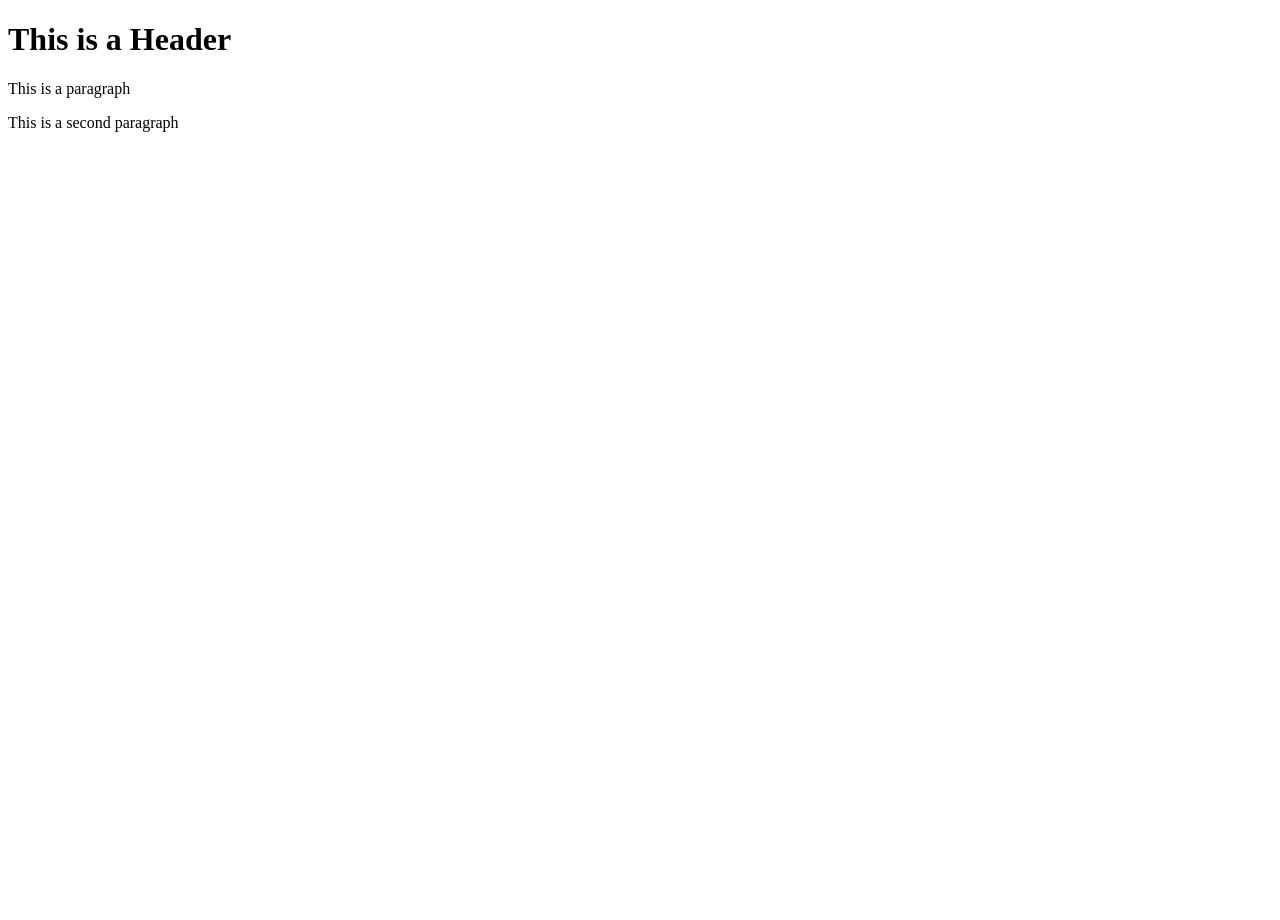
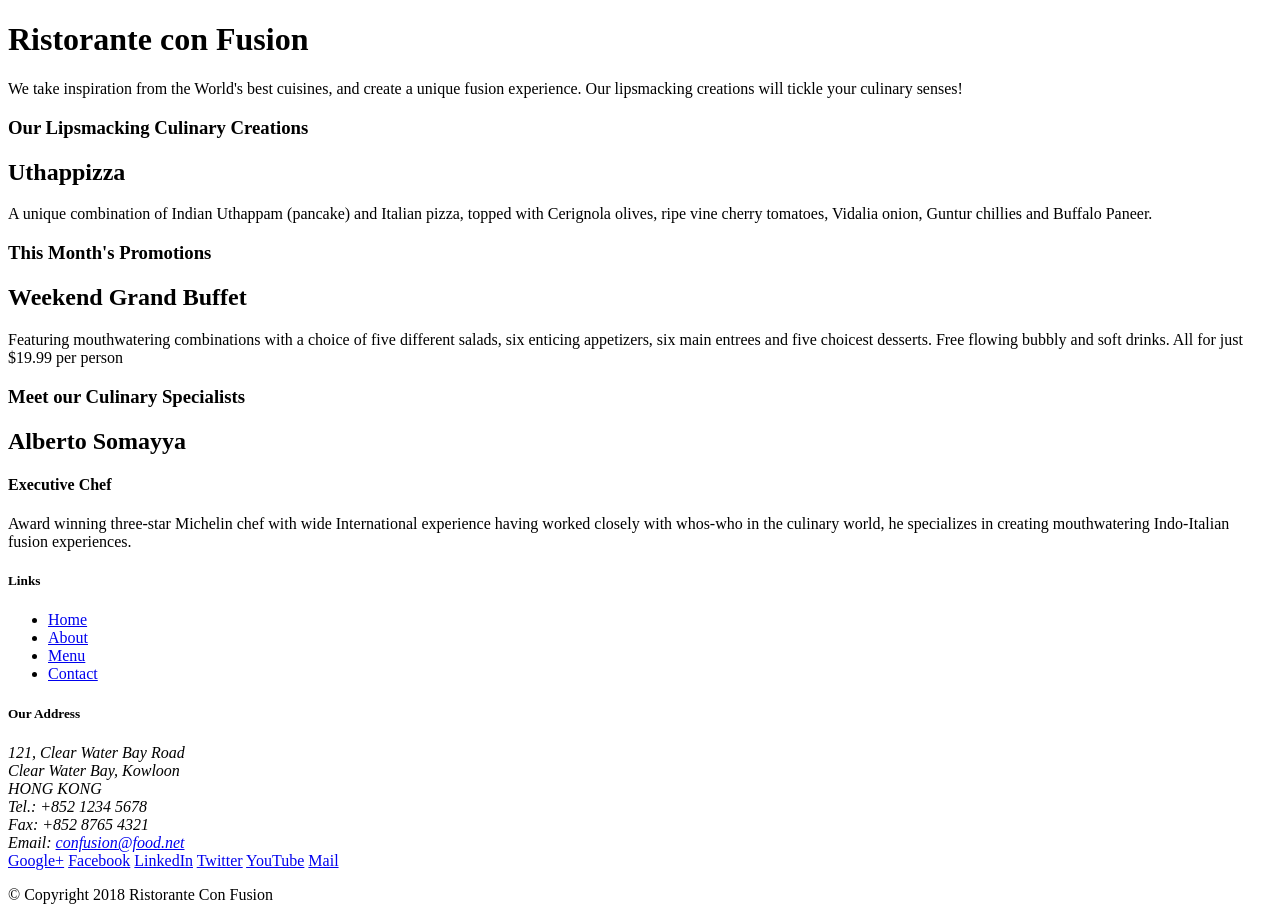
Before and after one commit to mamur030188/Minutka, a website: page index.html in a window 1280 px wide. Before the commit the page ends 800 px from the top, so only its background shows below. Drawn offline with Linux system fonts and the light colour scheme.

Commit message:
Initial Setup

```diff
--- a/index.html
+++ b/index.html
@@ -1,10 +1,101 @@
 <!DOCTYPE html>
-<html>
-    <head></head>
+<html lang="en">
 
-    <body>
-        <h1>This is a Header</h1>
-        <p>This is a paragraph</p>
-        <p>This is a second paragraph</p>
-    </body>
+<head>
+    <title>Ristorante Con Fusion</title>
+</head>
+
+<body>
+
+    <header>
+        <div>
+            <div>
+                <div>
+                    <h1>Ristorante con Fusion</h1>
+                    <p>We take inspiration from the World's best cuisines, and create a unique fusion experience. Our lipsmacking creations will tickle your culinary senses!</p>
+                </div>
+                <div>
+                </div>
+            </div>
+        </div>
+    </header>
+
+    <div>
+        <div>
+            <div>
+                <h3>Our Lipsmacking Culinary Creations</h3>
+            </div>
+            <div>
+                <h2>Uthappizza</h2>
+                <p>A unique combination of Indian Uthappam (pancake) and Italian pizza, topped with Cerignola olives, ripe vine cherry tomatoes, Vidalia onion, Guntur chillies and Buffalo Paneer.</p>
+            </div>
+        </div>
+
+
+        <div>
+            <div>
+                <h3>This Month's Promotions</h3>
+            </div>
+            <div>
+                <h2>Weekend Grand Buffet</h2>
+                <p>Featuring mouthwatering combinations with a choice of five different salads, six enticing appetizers, six main entrees and five choicest desserts. Free flowing bubbly and soft drinks. All for just $19.99 per person </p>
+            </div>
+        </div>
+
+        <div>
+            <div>
+                <h3>Meet our Culinary Specialists</h3>
+            </div>
+            <div>
+                <h2>Alberto Somayya</h2>
+                <h4>Executive Chef</h4>
+                <p>Award winning three-star Michelin chef with wide International experience having worked closely with whos-who in the culinary world, he specializes in creating mouthwatering Indo-Italian fusion experiences. </p>
+            </div>
+        </div>
+    </div>
+
+    <footer>
+        <div>
+            <div>
+                <div>
+                    <h5>Links</h5>
+                    <ul>
+                        <li><a href="#">Home</a></li>
+                        <li><a href="#">About</a></li>
+                        <li><a href="#">Menu</a></li>
+                        <li><a href="#">Contact</a></li>
+                    </ul>
+                </div>
+                <div>
+                    <h5>Our Address</h5>
+                    <address>
+		              121, Clear Water Bay Road<br>
+		              Clear Water Bay, Kowloon<br>
+		              HONG KONG<br>
+		              Tel.: +852 1234 5678<br>
+		              Fax: +852 8765 4321<br>
+		              Email: <a href="mailto:confusion@food.net">confusion@food.net</a>
+		           </address>
+                </div>
+                <div>
+                    <div>
+                        <a href="http://google.com/+">Google+</a>
+                        <a href="http://www.facebook.com/profile.php?id=">Facebook</a>
+                        <a href="http://www.linkedin.com/in/">LinkedIn</a>
+                        <a href="http://twitter.com/">Twitter</a>
+                        <a href="http://youtube.com/">YouTube</a>
+                        <a href="mailto:">Mail</a>
+                    </div>
+                </div>
+           </div>
+           <div>
+                <div>
+                    <p>© Copyright 2018 Ristorante Con Fusion</p>
+                </div>
+           </div>
+        </div>
+    </footer>
+
+</body>
+
 </html>
```
